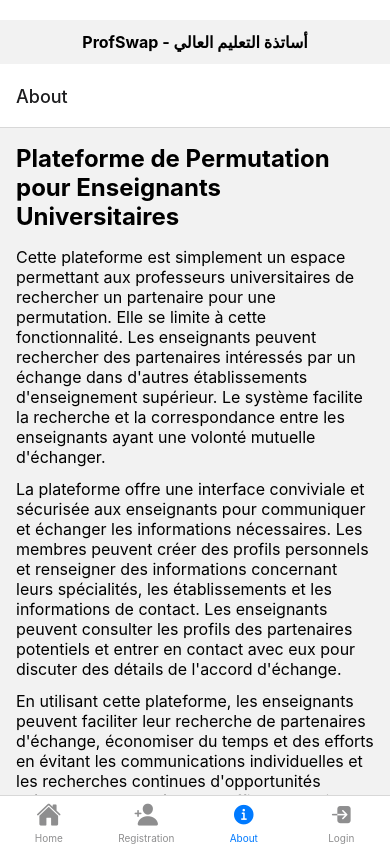
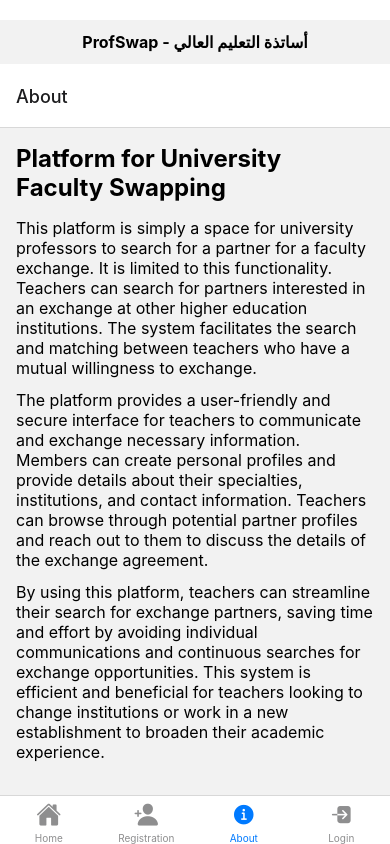
Before and after one commit to Nouhaila25/Permutation, a React Native app: screen /About in a window 390 px wide. Built offline with nearby package versions, Linux system fonts and the light colour scheme; no server answers.

Commit message:
Update Apropos.js

```diff
--- a/Apropos.js
+++ b/Apropos.js
@@ -4,25 +4,20 @@ import { View, Text, ScrollView, StyleSheet } from 'react-native';
 export default function Apropos() {
   return (
     <ScrollView contentContainerStyle={styles.container}>
-      <Text style={styles.title}>Plateforme de Permutation pour Enseignants Universitaires</Text>
+      <Text style={styles.title}>Platform for University Faculty Swapping</Text>
       <Text style={styles.paragraph}>
-        Cette plateforme est simplement un espace permettant aux professeurs universitaires de rechercher un partenaire
-        pour une permutation. Elle se limite à cette fonctionnalité. Les enseignants peuvent rechercher des partenaires
-        intéressés par un échange dans d'autres établissements d'enseignement supérieur. Le système facilite la recherche
-        et la correspondance entre les enseignants ayant une volonté mutuelle d'échanger.
+      This platform is simply a space for university professors to search for a partner for a faculty exchange.
+      It is limited to this functionality. Teachers can search for partners interested in an exchange at other higher education institutions.
+      The system facilitates the search and matching between teachers who have a mutual willingness to exchange.
       </Text>
       <Text style={styles.paragraph}>
-        La plateforme offre une interface conviviale et sécurisée aux enseignants pour communiquer et échanger les
-        informations nécessaires. Les membres peuvent créer des profils personnels et renseigner des informations
-        concernant leurs spécialités, les établissements et les informations de contact. Les enseignants peuvent consulter
-        les profils des partenaires potentiels et entrer en contact avec eux pour discuter des détails de l'accord
-        d'échange.
+      The platform provides a user-friendly and secure interface for teachers to communicate and exchange necessary information.
+      Members can create personal profiles and provide details about their specialties, institutions, and contact information.
+      Teachers can browse through potential partner profiles and reach out to them to discuss the details of the exchange agreement.
       </Text>
       <Text style={styles.paragraph}>
-        En utilisant cette plateforme, les enseignants peuvent faciliter leur recherche de partenaires d'échange,
-        économiser du temps et des efforts en évitant les communications individuelles et les recherches continues
-        d'opportunités d'échange. Ce système est efficace et utile pour les enseignants souhaitant changer d'institution
-        ou travailler dans un nouvel établissement pour élargir leur expérience académique.
+      By using this platform, teachers can streamline their search for exchange partners, saving time and effort by avoiding individual communications and continuous searches for exchange opportunities.
+      This system is efficient and beneficial for teachers looking to change institutions or work in a new establishment to broaden their academic experience.
       </Text>
     </ScrollView>
   );
```
